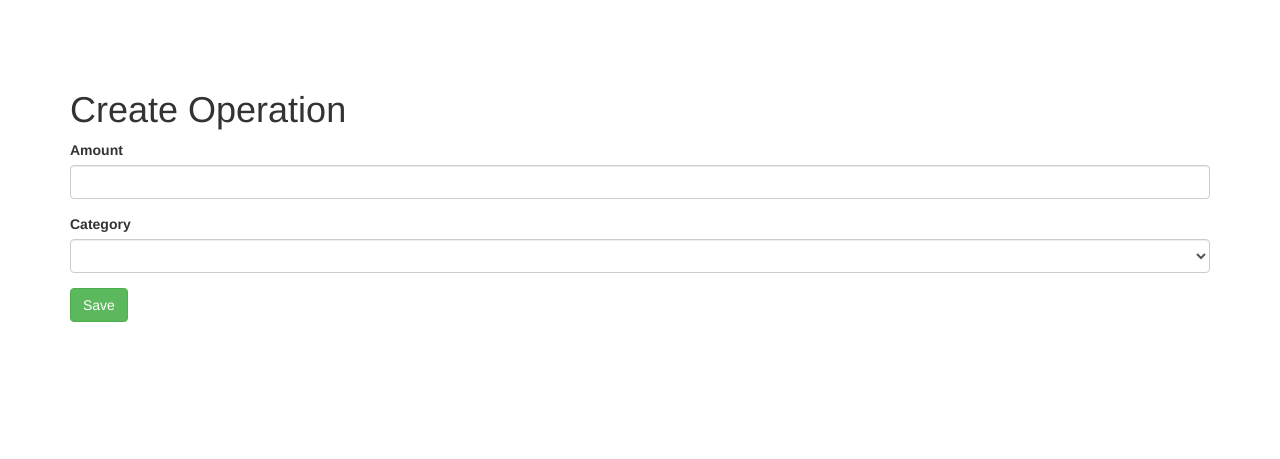
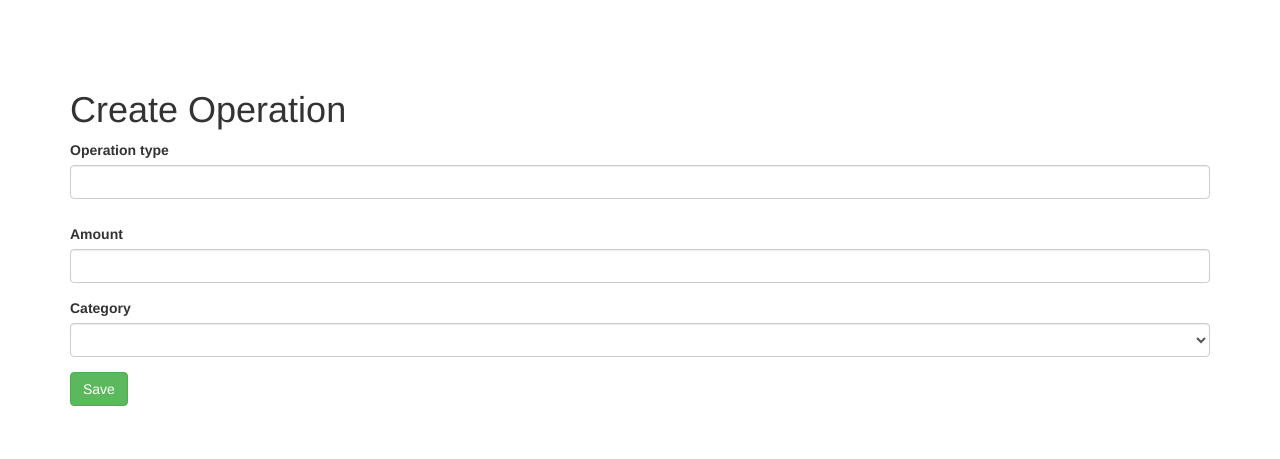
Before and after one commit to LyamkinViktor/AccountingApp, a Yii app: template views/operation/create.php in a window 1280 px wide. Shown: the top 459 px of the page. Run offline with PHP 8.4 and a stand-in for Yii, Linux system fonts and the light colour scheme; the template is opened without the code that fills it, so the values that code supplies are empty; form fields are guessed from the names that the template uses; some libraries are stand-ins or nearby versions.

Commit message:
Added operations type, setup views

```diff
--- a/models/Operation.php
+++ b/models/Operation.php
@@ -16,6 +16,7 @@ use yii\db\Expression;
  * @property string|null $created_at
  * @property int|null $user_id
  * @property int|null $category_id
+ * @property int $type
  *
  * @property Category $category
  * @property User $user
@@ -59,7 +60,7 @@ class Operation extends ActiveRecord
         return [
             [['amount'], 'number'],
             [['created_at'], 'safe'],
-            [['user_id', 'category_id'], 'integer'],
+            [['user_id', 'category_id', 'type'], 'integer'],
             [['category_id'], 'exist', 'skipOnError' => true, 'targetClass' => Category::className(), 'targetAttribute' => ['category_id' => 'id']],
             [['user_id'], 'exist', 'skipOnError' => true, 'targetClass' => User::className(), 'targetAttribute' => ['user_id' => 'id']],
         ];
@@ -76,6 +77,7 @@ class Operation extends ActiveRecord
             'created_at' => 'Created At',
             'user_id' => 'User ID',
             'category_id' => 'Category ID',
+            'type' => 'Type',
         ];
     }
 
--- a/views/operation/_form.php
+++ b/views/operation/_form.php
@@ -14,6 +14,18 @@ use yii\widgets\ActiveForm;
 
     <?php $form = ActiveForm::begin(); ?>
 
+
+    <div class="input-wrap">
+        <div class="clearfix" id="UserLogin-gender">
+            <label class="radio-head">Operation type</label>
+            <?=
+            $form->field($model, 'type')
+                ->radioList([1 => 'income', 0 => 'consumption'])
+                ->label(false);
+            ?>
+        </div>
+        <div class="help-block"></div>
+    </div>
     <?= $form->field($model, 'amount')->textInput() ?>
     <?php
         $categories = Category::find()->all();
--- a/views/operation/view.php
+++ b/views/operation/view.php
@@ -34,6 +34,7 @@ $this->params['breadcrumbs'][] = $this->title;
             'created_at',
             'user_id',
             'category_id',
+            'type',
         ],
     ]) ?>
 
```
Also changed, not shown: views/operation/index.php (+9 -1 lines).
